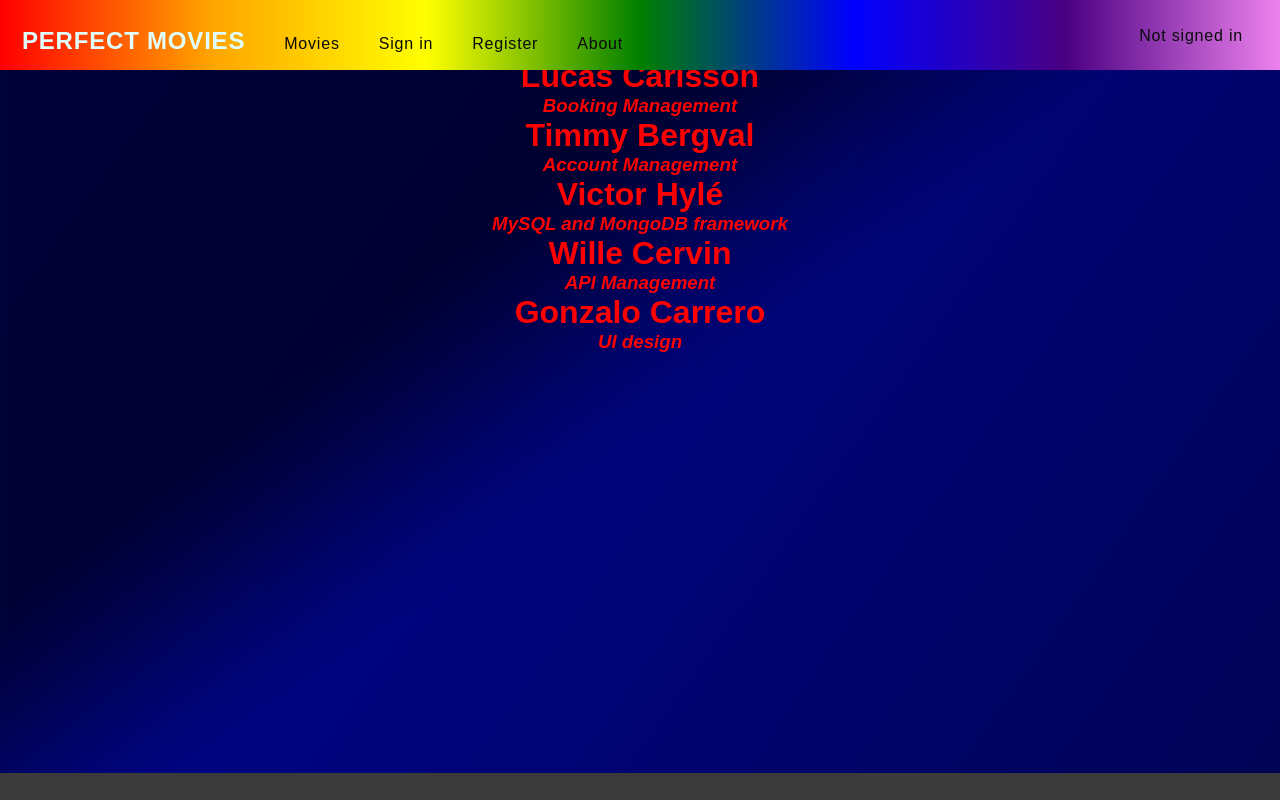
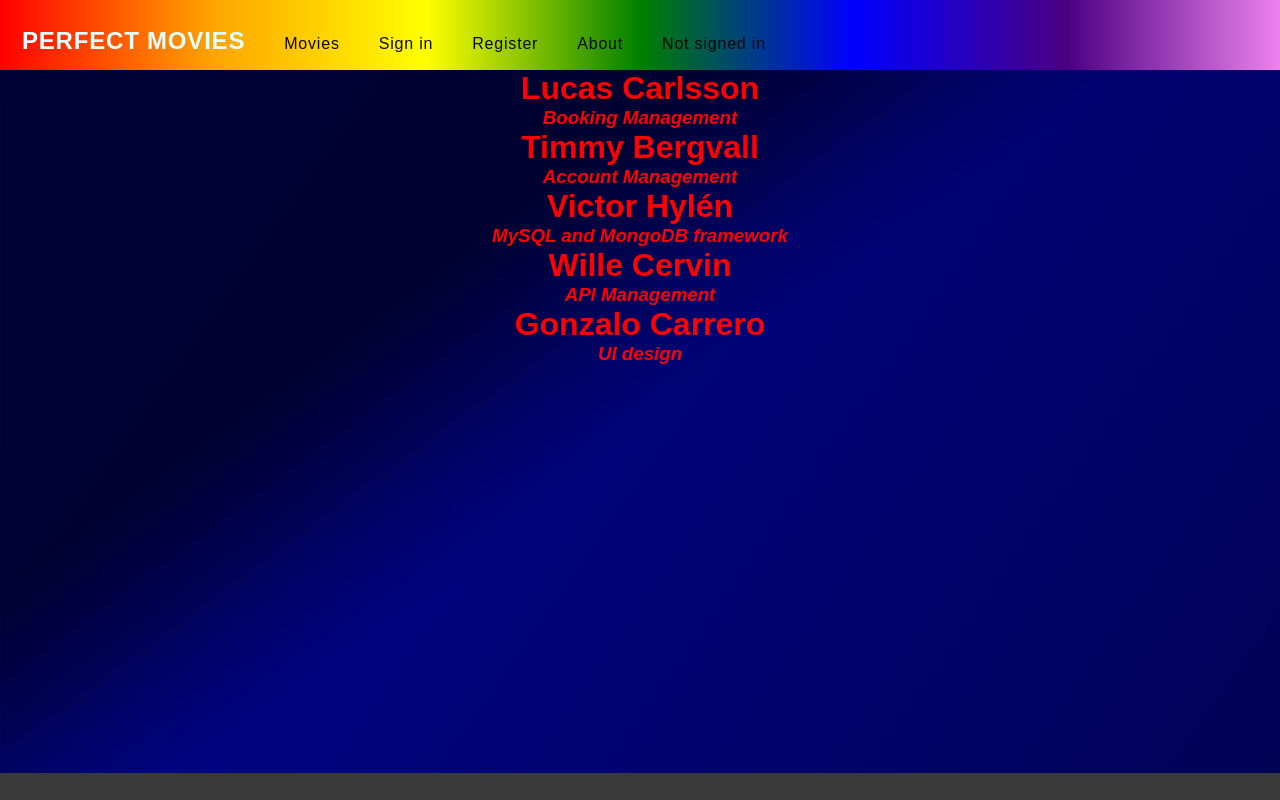
Before and after one commit to wilcer1/fullstackprojectreact, a React (Create React App) app: page /About in a window 1280 px wide. Built offline with nearby package versions, Linux system fonts and the light colour scheme.

Commit message:
Fixed css for navhar

```diff
--- a/src/App.css
+++ b/src/App.css
@@ -43,10 +43,10 @@ div#navbar{
   top: 0;
   z-index: 1;
 }
-.currentUser {
+/* .currentUser {
   position: absolute;
   right: 10px;
-}
+} */
 
 @media screen and (max-width: 800px) {
   li {
--- a/src/CinemaRoom.css
+++ b/src/CinemaRoom.css
@@ -6,34 +6,7 @@
     margin: 0;
   }
 
-  /* Style the header */
-  .header {
-    background-color: #f1f1f1;
-    padding: 20px;
-    text-align: center;
-  }
 
-  /* Style the top navigation bar */
-  .topnav {
-    overflow: hidden;
-    background-color: #333;
-  }
-
-  /* Style the topnav links */
-  .topnav a {
-    float: left;
-    display: block;
-    color: #f2f2f2;
-    text-align: center;
-    padding: 14px 16px;
-    text-decoration: none;
-  }
-
-  /* Change color on hover */
-  .topnav a:hover {
-    background-color: #ddd;
-    color: black;
-  }
 
   /* Create three unequal columns that floats next to each other */
   .column {
--- a/src/Navbar.css
+++ b/src/Navbar.css
@@ -23,7 +23,7 @@
  }
  nav {
     position: absolute;
-    background:linear-gradient(90deg, Red, Orange, Yellow, Green, Blue, Indigo,violet);
+    background:linear-gradient(90deg, Red, Orange, Yellow, Green, Blue, Indigo,violet);;
     top:30px;
     left:0;
     width: 100%;
@@ -60,7 +60,10 @@
     transition: all 0.5s;
  }
 
- @media (min-width: 768px) {
+ @media (min-width: 800px) {
+   header {
+      height: 70px;
+   }
     .menu h1{
         padding-left: 10px;
     }
--- a/src/components/About.js
+++ b/src/components/About.js
@@ -4,12 +4,11 @@ import React from 'react'
 export default function About() {
   return (
     <div>
-        About
         <h1>Lucas Carlsson</h1>
         <h3>Booking Management</h3>
-        <h1>Timmy Bergval</h1>
+        <h1>Timmy Bergvall</h1>
         <h3>Account Management</h3>
-        <h1>Victor Hylé</h1>
+        <h1>Victor Hylén</h1>
         <h3>MySQL and MongoDB framework</h3>
         <h1>Wille Cervin</h1>
         <h3>API Management</h3>
```
